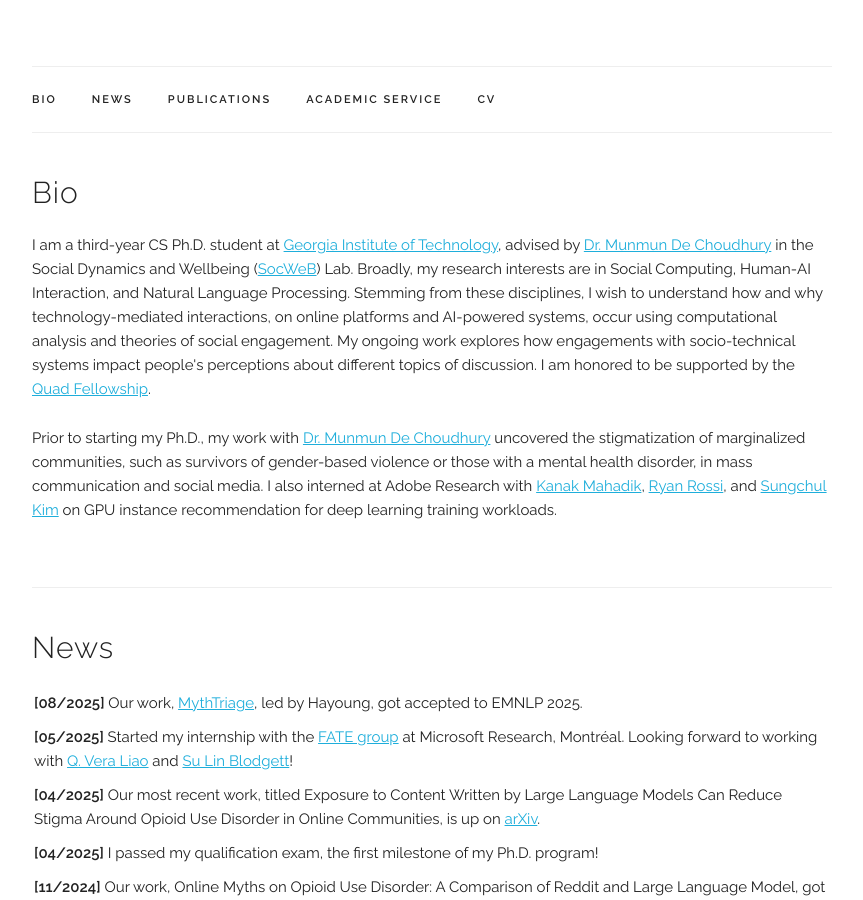
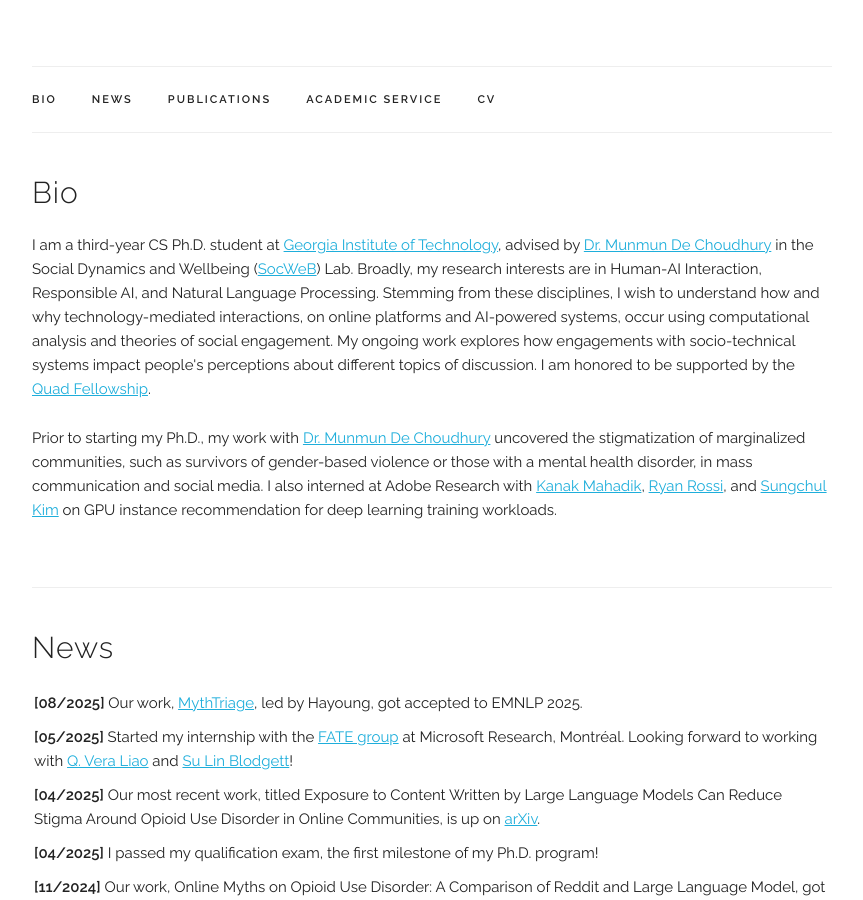
Before and after one commit to mittalshravika/mittalshravika.github.io, a Jekyll site: the page built from index.html, in a window 1280 px wide and 900 px high, scrolled down 300 px. Shown: the whole window, without its empty margins (208-1071 px from the left). Built offline with Jekyll 4.4.1, drawn with Linux system fonts in a browser that asks for light colours; some web fonts are replaced.

Commit message:
what do i do

```diff
--- a/index.html
+++ b/index.html
@@ -7,7 +7,7 @@ title: Home
   <h4>Bio</h4>
   <p>
   I am a third-year CS Ph.D. student at <a href="https://www.gatech.edu/" target="_blank">Georgia Institute of Technology</a>, advised by <a href="http://www.munmund.net/" target="_blank">Dr. Munmun De Choudhury</a>
-  in the Social Dynamics and Wellbeing (<a href="https://socweb.cc.gatech.edu/" target="_blank">SocWeB</a>) Lab. Broadly, my research interests are in Social Computing, Human-AI Interaction, and Natural Language Processing.
+  in the Social Dynamics and Wellbeing (<a href="https://socweb.cc.gatech.edu/" target="_blank">SocWeB</a>) Lab. Broadly, my research interests are in Human-AI Interaction, Responsible AI, and Natural Language Processing.
   Stemming from these disciplines, I wish to understand how and why technology-mediated interactions, on online platforms and AI-powered systems, occur using computational analysis and theories of social engagement.
   My ongoing work explores how engagements with socio-technical systems impact people's perceptions about different topics of discussion. I am honored to be supported by the <a href="https://www.quadfellowship.org/2024-quad-fellows">Quad Fellowship</a>.
   </p>
```
